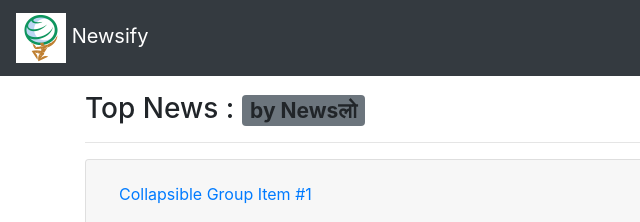
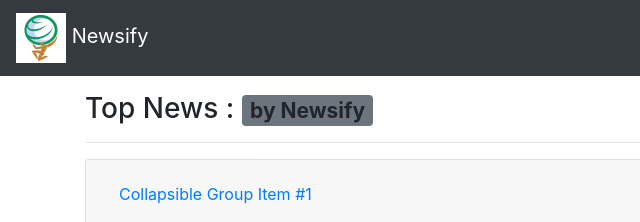
Before and after one commit to Sharath200902/NewsWebsite, a plain HTML site: page index.html in a window 1280 px wide. Shown: the top 222 px of the page, 0-640 px from the left. Drawn offline with nearby package versions, Linux system fonts and the light colour scheme; no server answers.

Commit message:
Update index.html

```diff
--- a/index.html
+++ b/index.html
@@ -31,7 +31,7 @@
 
     <div class="container my-3">
         <h3>
-            Top News : <span class="badge bg-secondary">by Newsलो</span>
+            Top News : <span class="badge bg-secondary">by Newsify</span>
         </h3>
         <hr>
         <div class="accordion" id="newsAccordion">
```
